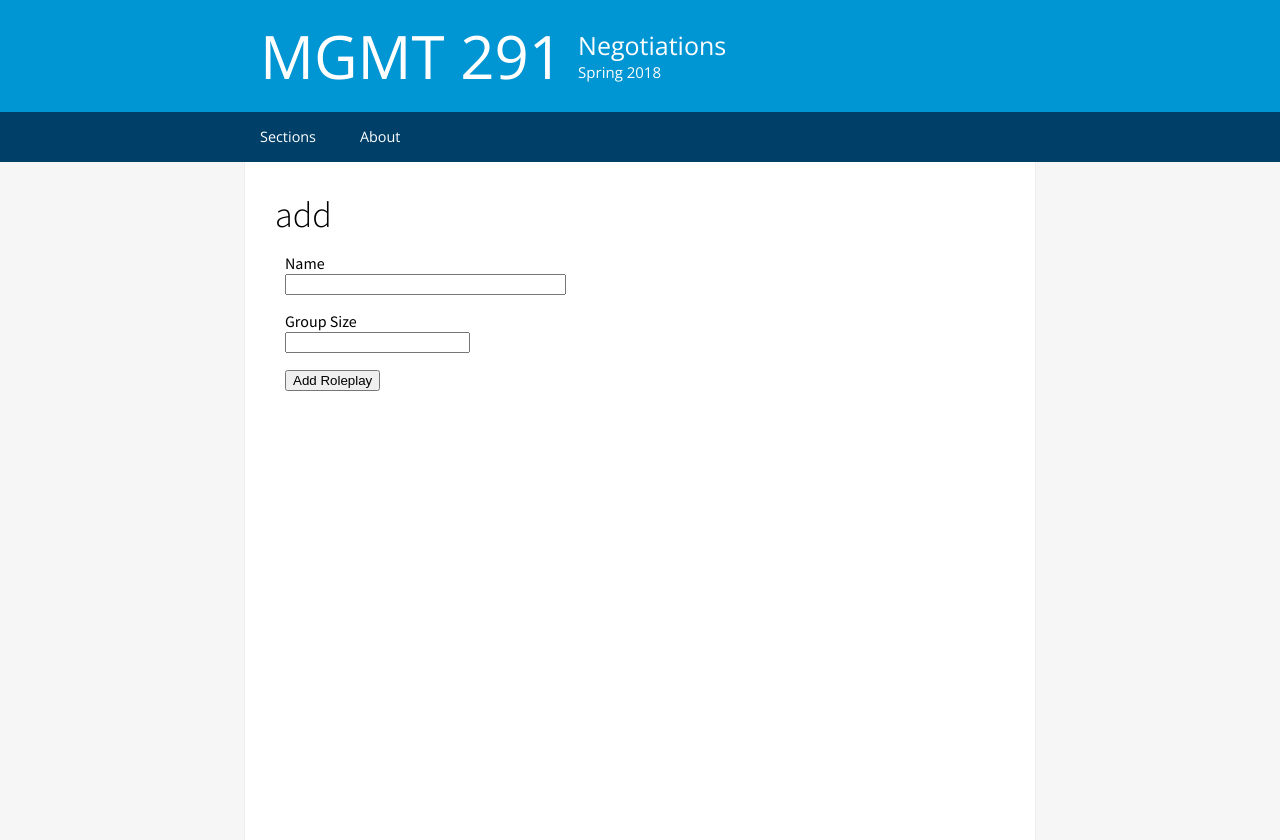
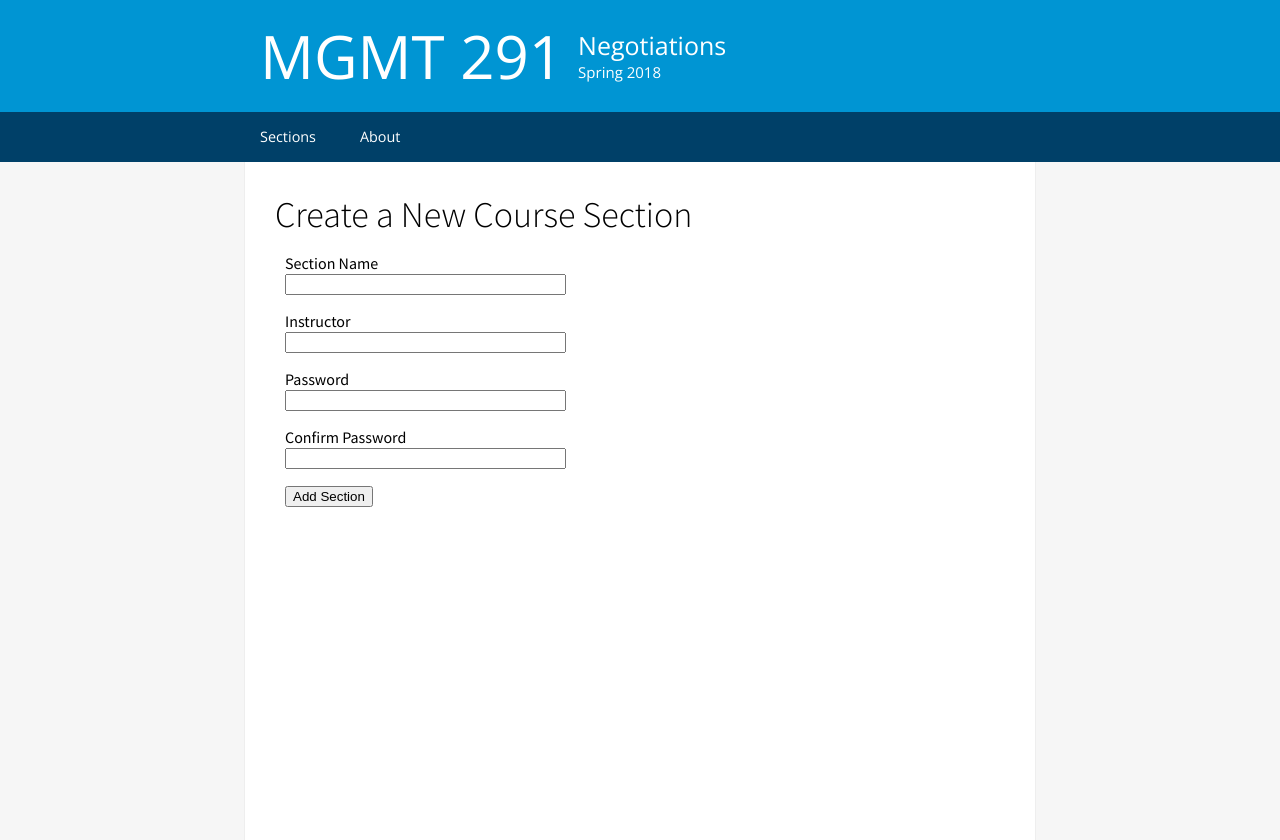
Before and after one commit to jeffreyscheng/mgmt291, a Flask app: template templates/add_class.html in a window 1280 px wide. Run offline with Flask 2, Linux system fonts and the light colour scheme; the template is opened without the code that fills it: values that come from a table or form of the project are taken from there, others are empty; parts of the project's set-up code (start-up, migrations or seed data) failed here and were passed over.

Commit message:
added section logic

```diff
--- a/forms.py
+++ b/forms.py
@@ -21,6 +21,8 @@ class AddRoleplayForm(FlaskForm):
 
 
 class AddSectionForm(FlaskForm):
-    section_name = StringField('Name', validators=[DataRequired()])
+    section_name = StringField('Section Name', validators=[DataRequired()])
     instructor_name = StringField('Instructor', validators=[DataRequired()])
+    password = StringField('Password', validators=[DataRequired()])
+    password2 = StringField('Confirm Password', validators=[DataRequired()])
     submit = SubmitField('Add Section')
--- a/models.py
+++ b/models.py
@@ -31,7 +31,7 @@ class Section(db.Model):
     def add_roleplay(self, name, group_size):
         associated_roleplays = Roleplay.query.with_parent(self).all()
         num_roleplays = len(associated_roleplays)
-        new_roleplay = Roleplay(name=name, number=num_roleplays + 1, assignments='[]',
+        new_roleplay = Roleplay(id=self.name + name, name=name, number=num_roleplays + 1, assignments='[]',
                                 started=False, parent_section=self, group_size=group_size)
         db.session.add(new_roleplay)
         db.session.commit()
@@ -43,7 +43,8 @@ class Section(db.Model):
 
 
 class Roleplay(db.Model):
-    name = db.Column(db.String(64), primary_key=True)
+    id = db.Column(db.String(64), primary_key=True)
+    name = db.Column(db.String(64))
     number = db.Column(db.Integer, index=True)
     assignments = db.Column(db.String(4000))
     started = db.Column(db.Boolean)
--- a/templates/about.html
+++ b/templates/about.html
@@ -5,6 +5,7 @@
     <dl>
     <dt><b>Instructors</b></dt>
         <dd>Create your own course section and let the algorithm do all the grunt work behind team assignments.  Optimal assignments, every time.</dd>
+        <br>
     <dt><b>Students</b></dt>
         <dd>Find the appropriate course section for your assignment and sign into your roleplay's page.  Your teammates / partners / archenemies will become visible once the instructors approve the assignments. </dd>
     </dl>
--- a/templates/add_class.html
+++ b/templates/add_class.html
@@ -1,16 +1,24 @@
 {% extends "base.html" %}
 
 {% block content %}
-    <h1>add</h1>
+    <h1>Create a New Course Section</h1>
     <form action="" method="post">
         {{ form.hidden_tag() }}
         <p>
-            {{ form.roleplay_name.label }}<br>
-            {{ form.roleplay_name(size=32) }}
+            {{ form.section_name.label }}<br>
+            {{ form.section_name(size=32) }}
         </p>
         <p>
-            {{ form.group_size.label }}<br>
-            {{ form.group_size(size=32) }}
+            {{ form.instructor_name.label }}<br>
+            {{ form.instructor_name(size=32) }}
+        </p>
+        <p>
+            {{ form.password.label }}<br>
+            {{ form.password(size=32) }}
+        </p>
+        <p>
+            {{ form.password2.label }}<br>
+            {{ form.password2(size=32) }}
         </p>
         <p>{{ form.submit() }}</p>
     </form>
--- a/website.py
+++ b/website.py
@@ -26,6 +26,9 @@ def favicon():
 
 @app.route('/', methods=['GET', 'POST'])
 def landing_home():
+    if request.method == 'POST':
+        if request.form['submit'] == 'add':
+            return redirect('/add')
     return render_template('home.html', sections=Section.query.all())
     # return render_template('cis160.html', sections=Section.query.all())
 
@@ -37,17 +40,18 @@ def landing_about():
 
 @app.route('/add', methods=['GET', 'POST'])
 def landing_add_section():
-    # TODO
-    form = AddRoleplayForm()
+    form = AddSectionForm()
     if request.method == 'POST':
-        if request.form['submit'] == 'Add Roleplay':
-            current_section = Section.query.filter_by(name="test_name").first()
-            current_section.add_roleplay(request.form['roleplay_name'], request.form['group_size'])
-            return redirect('/')
+        if request.form['submit'] == 'Add Section':
+            print(request.form)
+            name = request.form['section_name']
+            new_section = Section(name=name, instructor=request.form["instructor_name"],
+                                  password_hash=request.form["password"])
+            db.session.add(new_section)
+            db.session.commit()
+            return redirect('/' + name)
     else:
-        current_section = Section.query.filter_by(name=section_name).first()
-        return render_template('add_class.html', roleplays=Roleplay.query.with_parent(current_section).all(),
-                               form=form)
+        return render_template('add_class.html', form=form)
 
 
 @app.route('/<section_name>', methods=['GET', 'POST'])
@@ -59,7 +63,7 @@ def landing_class(section_name):
         #     roleplay_number = request.form['submit']
         #     return redirect('/' + section_name + '/' + roleplay_number)
     else:
-        current_section = Section.query.filter_by(name="test_name").first()
+        current_section = Section.query.filter_by(name=section_name).first()
         return render_template('class.html',
                                roleplays=Roleplay.query.with_parent(current_section).all(), section_name=section_name)
 
@@ -74,7 +78,7 @@ def landing_add_roleplay(section_name):
             return redirect('/' + section_name)
     else:
         current_section = Section.query.filter_by(name=section_name).first()
-        return render_template('add_class.html', roleplays=Roleplay.query.with_parent(current_section).all(),
+        return render_template('add_roleplay.html', roleplays=Roleplay.query.with_parent(current_section).all(),
                                form=form)
 
 
```
Also changed, not shown: templates/add_roleplay.html (added, +17 -0 lines), app.db.
